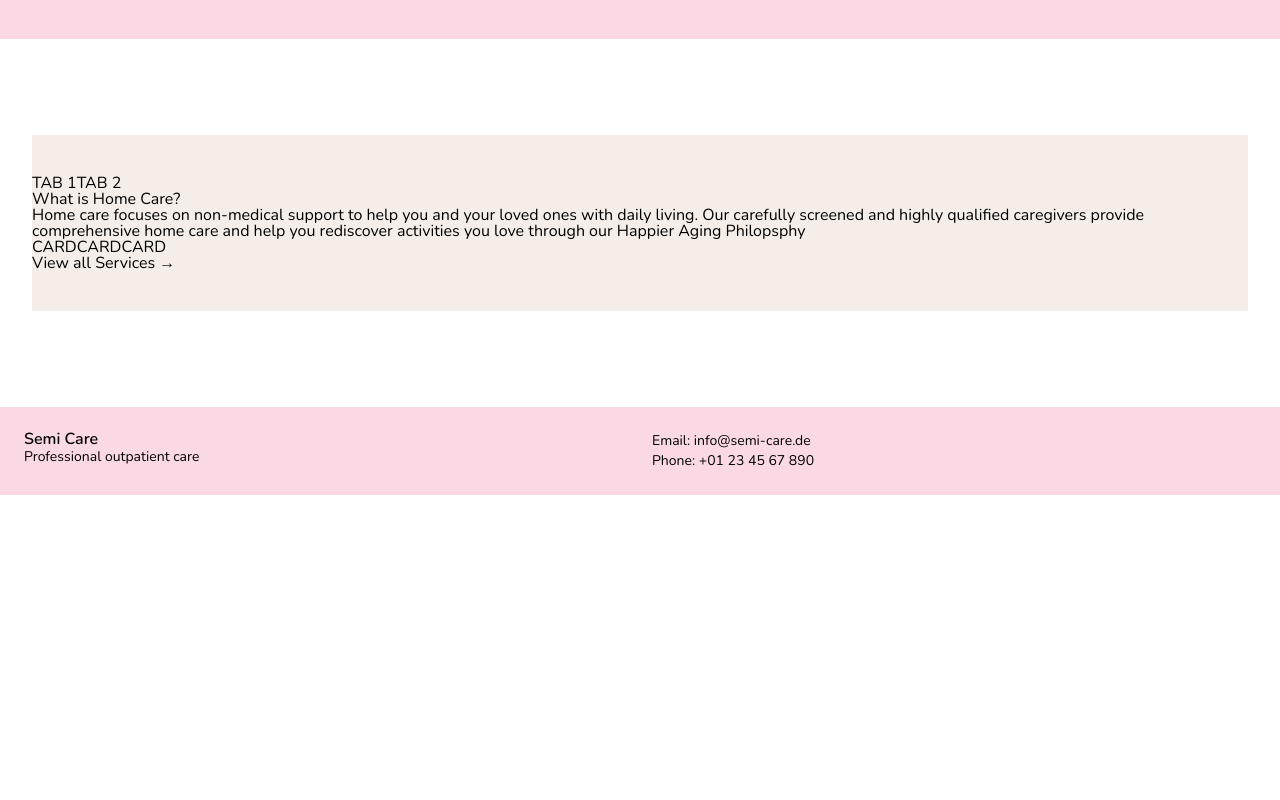
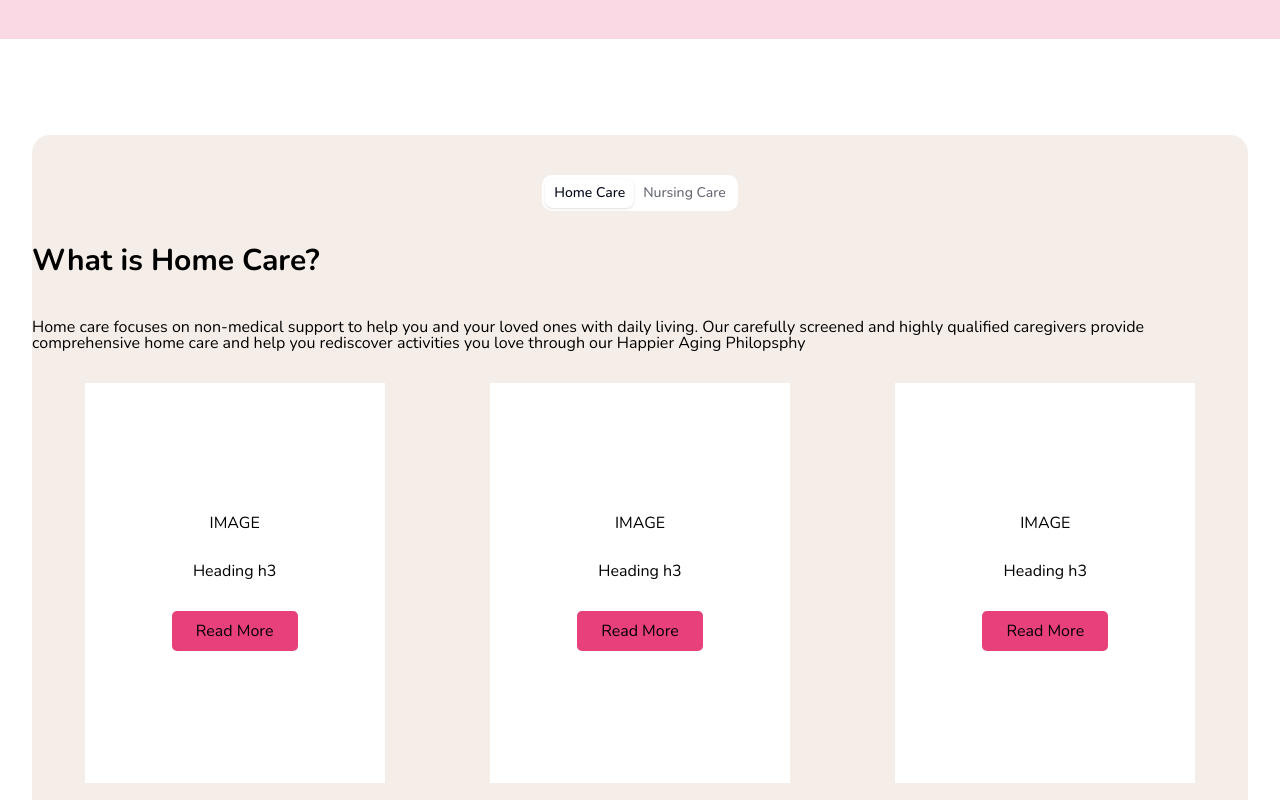
Before and after one commit to sinissto/semi-care-app, a React (Vite) app: page / in a window 1280 px wide. Shown: the part 660-1460 px from the top of the page. Before the commit the page ends 1155 px from the top, so only its background shows below. Built offline with nearby package versions, Linux system fonts and the light colour scheme.

Commit message:
CareTypes layout. Shadcn Tabs used

```diff
--- a/package.json
+++ b/package.json
@@ -10,6 +10,7 @@
     "preview": "vite preview"
   },
   "dependencies": {
+    "@radix-ui/react-tabs": "^1.1.13",
     "class-variance-authority": "^0.7.1",
     "clsx": "^2.1.1",
     "lucide-react": "^0.563.0",
--- a/src/components/home/CareTypes.jsx
+++ b/src/components/home/CareTypes.jsx
@@ -1,20 +1,25 @@
 import { Link } from "react-router";
 import Section from "../../layout/Section";
+import { Tabs, TabsContent, TabsList, TabsTrigger } from "@/components/ui/tabs";
 
 const CareTypes = () => {
   return (
     <Section className={"bg-white"}>
-      <div className={"bg-[#F5EEE8] py-10"}>
-        {/* tabs */}
+      <div
+        className={
+          "bg-[#F5EEE8] py-10 rounded-2xl flex flex-col items-center justify-center"
+        }
+      >
+        {/*
         <div>
           <a href="#">TAB 1</a>
           <a href="#">TAB 2</a>
         </div>
 
-        {/* type heading */}
+
         <h2>What is Home Care?</h2>
 
-        {/* type description */}
+
         <p>
           Home care focuses on non-medical support to help you and your loved
           ones with daily living. Our carefully screened and highly qualified
@@ -22,15 +27,122 @@ const CareTypes = () => {
           activities you love through our Happier Aging Philopsphy
         </p>
 
-        {/* cards with few specific care type */}
+
         <div>
           <h3 className={"inline-block"}>CARD</h3>
           <h3 className={"inline-block"}>CARD</h3>
           <h3 className={"inline-block"}>CARD</h3>
         </div>
 
-        {/* button to the all services */}
         <Link to={"/services"}>View all Services &rarr;</Link>
+        */}
+
+        <Tabs defaultValue="account" className="">
+          <TabsList className={"bg-white"}>
+            <TabsTrigger value="account">Home Care</TabsTrigger>
+            <TabsTrigger value="password">Nursing Care</TabsTrigger>
+          </TabsList>
+          <TabsContent value="account">
+            <h2 className={"text-3xl font-bold mb-10"}>What is Home Care?</h2>
+            <p className="mb-8">
+              Home care focuses on non-medical support to help you and your
+              loved ones with daily living. Our carefully screened and highly
+              qualified caregivers provide comprehensive home care and help you
+              rediscover activities you love through our Happier Aging
+              Philopsphy
+            </p>
+
+            <div className={"flex justify-around items-center mb-8"}>
+              <div
+                className={
+                  "bg-white w-[300px] h-[400px] flex flex-col gap-8 items-center justify-center"
+                }
+              >
+                <p>IMAGE</p>
+                <p>Heading h3</p>
+
+                <button className="bg-primary1 px-6 py-3 rounded-[5px]">
+                  Read More
+                </button>
+              </div>
+              <div
+                className={
+                  "bg-white w-[300px] h-[400px] flex flex-col gap-8 items-center justify-center"
+                }
+              >
+                <p>IMAGE</p>
+                <p>Heading h3</p>
+
+                <button className="bg-primary1 px-6 py-3 rounded-[5px]">
+                  Read More
+                </button>
+              </div>
+              <div
+                className={
+                  "bg-white w-[300px] h-[400px] flex flex-col gap-8 items-center justify-center"
+                }
+              >
+                <p>IMAGE</p>
+                <p>Heading h3</p>
+
+                <button className="bg-primary1 px-6 py-3 rounded-[5px]">
+                  Read More
+                </button>
+              </div>
+            </div>
+          </TabsContent>
+          <TabsContent value="password">
+            <h2>What is Nursing Care?</h2>
+            <p>
+              Home care focuses on non-medical support to help you and your
+              loved ones with daily living. Our carefully screened and highly
+              qualified caregivers provide comprehensive home care and help you
+              rediscover activities you love through our Happier Aging
+              Philopsphy
+            </p>
+
+            <div className={"flex justify-around items-center mb-8"}>
+              <div
+                className={
+                  "bg-white w-[300px] h-[400px] flex flex-col gap-8 items-center justify-center"
+                }
+              >
+                <p>IMAGE</p>
+                <p>Heading h3</p>
+
+                <button className="bg-primary1 px-6 py-3 rounded-[5px]">
+                  Read More
+                </button>
+              </div>
+              <div
+                className={
+                  "bg-white w-[300px] h-[400px] flex flex-col gap-8 items-center justify-center"
+                }
+              >
+                <p>IMAGE</p>
+                <p>Heading h3</p>
+
+                <button className="bg-primary1 px-6 py-3 rounded-[5px]">
+                  Read More
+                </button>
+              </div>
+              <div
+                className={
+                  "bg-white w-[300px] h-[400px] flex flex-col gap-8 items-center justify-center"
+                }
+              >
+                <p>IMAGE</p>
+                <p>Heading h3</p>
+
+                <button className="bg-primary1 px-6 py-3 rounded-[5px]">
+                  Read More
+                </button>
+              </div>
+            </div>
+          </TabsContent>
+        </Tabs>
+
+        <Link to="/services">View all Services &rarr;</Link>
       </div>
     </Section>
   );
--- a/src/components/home/Hero.jsx
+++ b/src/components/home/Hero.jsx
@@ -26,7 +26,7 @@ const Hero = () => {
           <a
             href="#"
             className={
-              "text-xl bg-primary text-white inline-block py-4 px-8 rounded-lg mr-8 hover:bg-primary-shade active:scale-[0.98] transition-colors duration-300"
+              "text-xl bg-primary1 text-white inline-block py-4 px-8 rounded-lg mr-8 hover:bg-primary-shade active:scale-[0.98] transition-colors duration-300"
             }
           >
             Contact us
--- /dev/null
+++ b/src/components/ui/tabs.jsx
@@ -0,0 +1,74 @@
+import * as React from "react";
+import * as TabsPrimitive from "@radix-ui/react-tabs";
+import { cva } from "class-variance-authority";
+
+import { cn } from "@/lib/utils";
+
+function Tabs({ className, orientation = "horizontal", ...props }) {
+  return (
+    <TabsPrimitive.Root
+      data-slot="tabs"
+      data-orientation={orientation}
+      orientation={orientation}
+      className={cn(
+        "group/tabs flex gap-8 data-[orientation=horizontal]:flex-col items-center",
+        className,
+      )}
+      {...props}
+    />
+  );
+}
+
+const tabsListVariants = cva(
+  "rounded-lg p-[3px] group-data-[orientation=horizontal]/tabs:h-9 data-[variant=line]:rounded-none group/tabs-list text-muted-foreground inline-flex w-fit items-center justify-center group-data-[orientation=vertical]/tabs:h-fit group-data-[orientation=vertical]/tabs:flex-col",
+  {
+    variants: {
+      variant: {
+        default: "bg-muted",
+        line: "gap-1 bg-transparent",
+      },
+    },
+    defaultVariants: {
+      variant: "default",
+    },
+  },
+);
+
+function TabsList({ className, variant = "default", ...props }) {
+  return (
+    <TabsPrimitive.List
+      data-slot="tabs-list"
+      data-variant={variant}
+      className={cn(tabsListVariants({ variant }), className)}
+      {...props}
+    />
+  );
+}
+
+function TabsTrigger({ className, ...props }) {
+  return (
+    <TabsPrimitive.Trigger
+      data-slot="tabs-trigger"
+      className={cn(
+        "focus-visible:border-ring focus-visible:ring-ring/50 focus-visible:outline-ring text-foreground/60 hover:text-foreground dark:text-muted-foreground dark:hover:text-foreground relative inline-flex h-[calc(100%-1px)] flex-1 items-center justify-center gap-1.5 rounded-md border border-transparent px-2 py-1 text-sm font-medium whitespace-nowrap transition-all group-data-[orientation=vertical]/tabs:w-full group-data-[orientation=vertical]/tabs:justify-start focus-visible:ring-[3px] focus-visible:outline-1 disabled:pointer-events-none disabled:opacity-50 group-data-[variant=default]/tabs-list:data-[state=active]:shadow-sm group-data-[variant=line]/tabs-list:data-[state=active]:shadow-none [&_svg]:pointer-events-none [&_svg]:shrink-0 [&_svg:not([class*='size-'])]:size-4",
+        "group-data-[variant=line]/tabs-list:bg-transparent group-data-[variant=line]/tabs-list:data-[state=active]:bg-transparent dark:group-data-[variant=line]/tabs-list:data-[state=active]:border-transparent dark:group-data-[variant=line]/tabs-list:data-[state=active]:bg-transparent",
+        "data-[state=active]:bg-background dark:data-[state=active]:text-foreground dark:data-[state=active]:border-input dark:data-[state=active]:bg-input/30 data-[state=active]:text-foreground",
+        "after:bg-foreground after:absolute after:opacity-0 after:transition-opacity group-data-[orientation=horizontal]/tabs:after:inset-x-0 group-data-[orientation=horizontal]/tabs:after:bottom-[-5px] group-data-[orientation=horizontal]/tabs:after:h-0.5 group-data-[orientation=vertical]/tabs:after:inset-y-0 group-data-[orientation=vertical]/tabs:after:-right-1 group-data-[orientation=vertical]/tabs:after:w-0.5 group-data-[variant=line]/tabs-list:data-[state=active]:after:opacity-100",
+        className,
+      )}
+      {...props}
+    />
+  );
+}
+
+function TabsContent({ className, ...props }) {
+  return (
+    <TabsPrimitive.Content
+      data-slot="tabs-content"
+      className={cn("flex-1 outline-none", className)}
+      {...props}
+    />
+  );
+}
+
+export { Tabs, TabsList, TabsTrigger, TabsContent, tabsListVariants };
--- a/src/index.css
+++ b/src/index.css
@@ -13,7 +13,7 @@
   --font-primary: Nunito, sans-serif;
   --font-secondary: Pacifico, sans-serif;
 
-  --color-primary: #e8407b;
+  --color-primary1: #e8407b;
   --color-primary-tint: #fad9e5;
   --color-primary-shade: #d13a6f;
 
--- a/vite.config.js
+++ b/vite.config.js
@@ -1,12 +1,11 @@
 import { defineConfig } from "vite";
 import react from "@vitejs/plugin-react";
 import tailwind from "@tailwindcss/vite";
-import { reactRouter } from "@react-router/dev/vite";
 import path from "path";
 
 // https://vite.dev/config/
 export default defineConfig({
-  plugins: [react(), tailwind(), reactRouter()],
+  plugins: [react(), tailwind()],
   resolve: {
     alias: {
       "@": path.resolve(__dirname, "src"),
```
Also changed, not shown: 1 other file (tests, documents, lock files or other folders).
